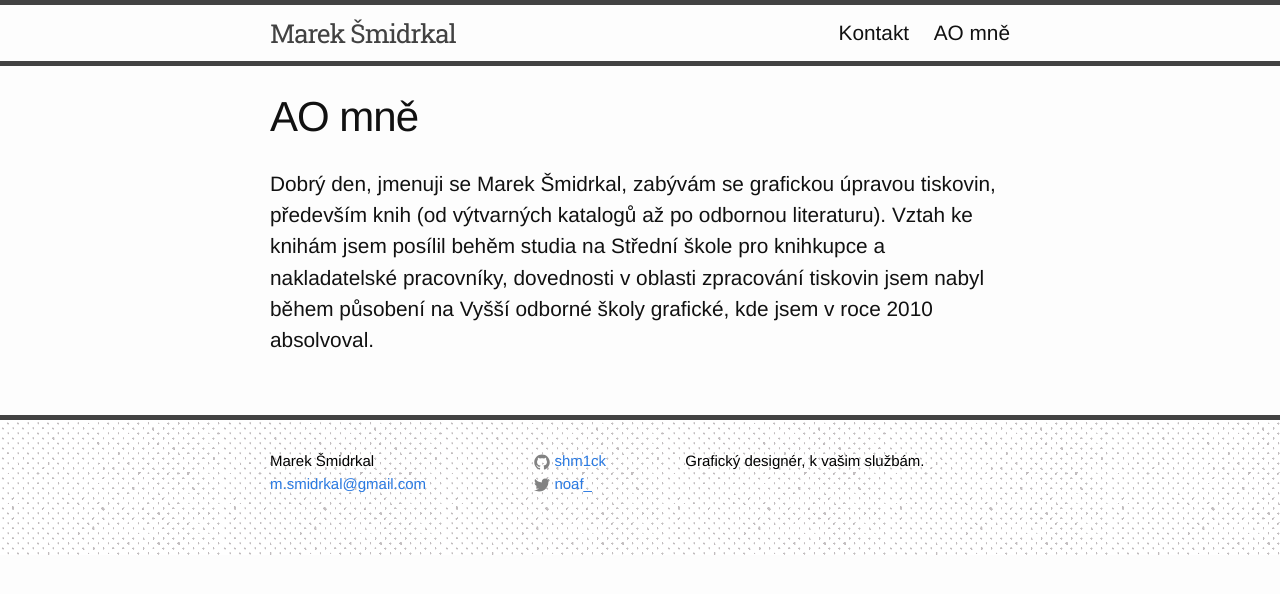
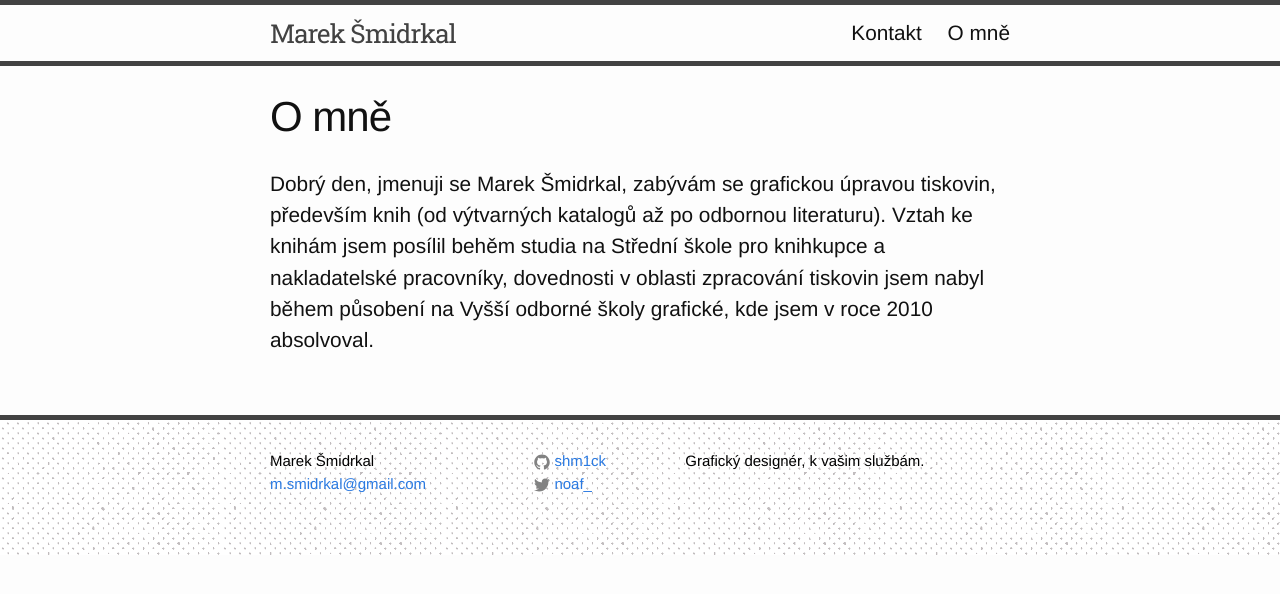
Before and after one commit to shm1ck/my-first-repo.github.io, a Jekyll site: the page built from o-mne.md, in a window 1280 px wide. Shown: the top 594 px of the page. Built offline with Jekyll 4.4.1, drawn with Linux system fonts in a browser that asks for light colours; some web fonts are replaced.

Commit message:
Update o-mne.md

```diff
--- a/o-mne.md
+++ b/o-mne.md
@@ -1,6 +1,7 @@
 ---
 layout: post
-title: AO mně
-permalink: /AO mně/
+title: O mně
+permalink: /O mně/
+date:   2015-05-31 05:10:14 -0400
 ---
 <p>Dobrý den, jmenuji se Marek Šmidrkal, zabývám se grafickou úpravou tiskovin, především knih (od výtvarných katalogů až po odbornou literaturu). Vztah ke knihám jsem posílil behěm studia na Střední škole pro knihkupce a nakladatelské pracovníky, dovednosti v oblasti zpracování tiskovin jsem nabyl během působení na Vyšší odborné školy grafické, kde jsem v roce 2010 absolvoval.</p>
```
